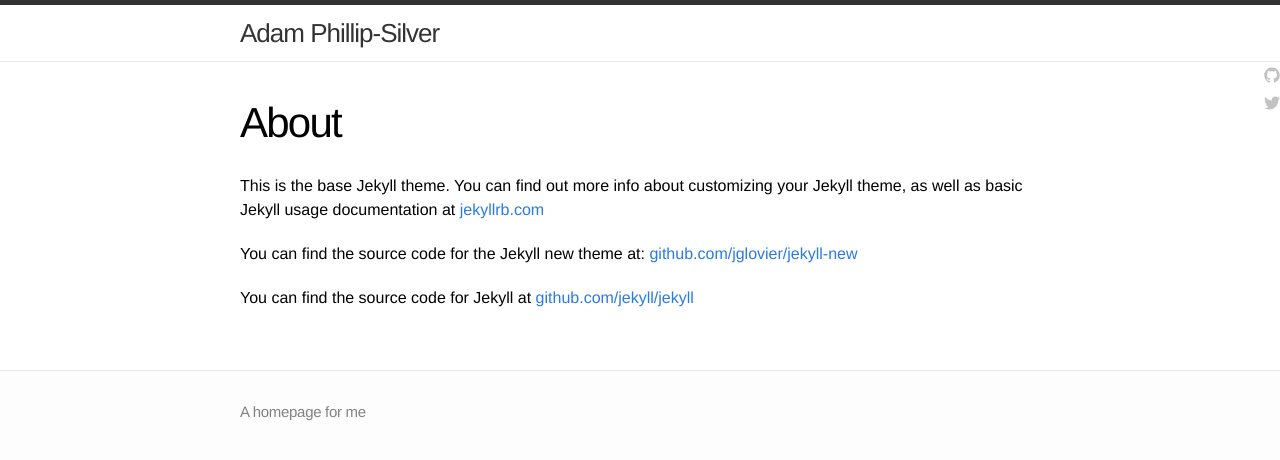
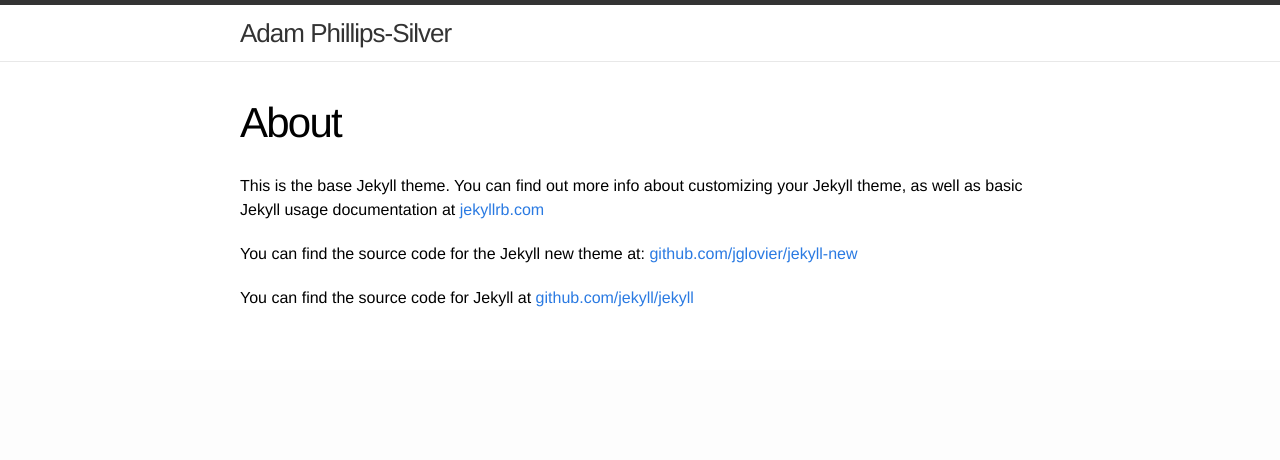
Before and after one commit to Adam-PS/adamphillipssilver, a Jekyll site: the page built from about.md, in a window 1280 px wide. Shown: the top 460 px of the page. Built offline with Jekyll 4.4.1, drawn with Linux system fonts in a browser that asks for light colours.

Commit message:
Stripped markup from index.html and default.html.  Added email and corrected name in config.yml

```diff
--- a/_config.yml
+++ b/_config.yml
@@ -1,9 +1,9 @@
 # Site settings
-title: Adam Phillip-Silver
-email: your-email@domain.com
+title: Adam Phillips-Silver
+email: labonvie07@gmail.com
 description: "A homepage for me"
 baseurl: ""
-url: "http://yourdomain.com"
+url: ""
 
 # Build settings
 markdown: kramdown
--- a/_layouts/default.html
+++ b/_layouts/default.html
@@ -5,7 +5,11 @@
 
     <body>
 
-    {% include header.html %}
+	<header class="site-header">
+		<div class="wrap">
+			<a class="site-title" href="{{ site.baseurl }}/">{{ site.title }}</a>
+		</div>
+	</header>
 
     <div class="page-content">
       <div class="wrap">
@@ -13,7 +17,5 @@
       </div>
     </div>
 
-    {% include footer.html %}
-
     </body>
 </html>
```
Also changed, not shown: index.html (+2 -8 lines).
